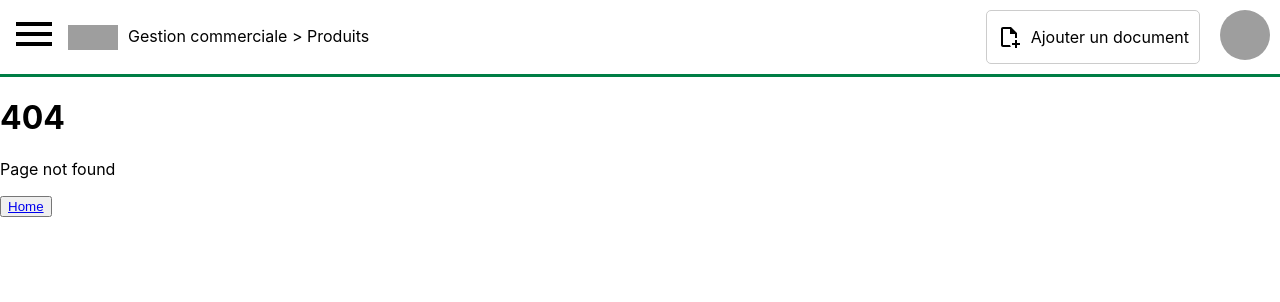
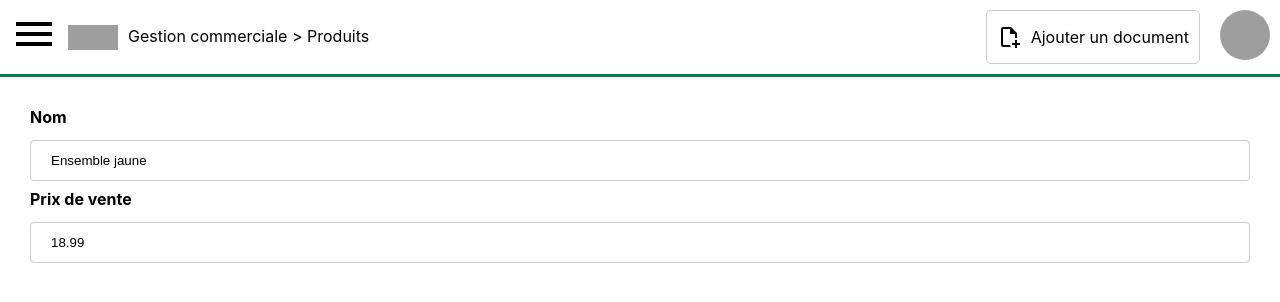
Before and after one commit to sebtex1/sage-frontend, a React (Create React App) app: page /bundle/1 in a window 1280 px wide. Before the commit this address had no page. Shown: the top 302 px of the page. Built offline with nearby package versions, Linux system fonts and the light colour scheme; grey boxes are pictures that could not be loaded.

Commit message:
Feat: page bundle

```diff
--- a/src/App.js
+++ b/src/App.js
@@ -11,6 +11,7 @@ import Produits from './pages/Produits'
 import DetailProduit from './pages/DetailProduit'
 import DetailTiers from './pages/DetailTiers'
 import Variant from './pages/Variant'
+import Bundle from './pages/Bundle'
 import NotFound from './pages/NotFound'
 
 const router = createBrowserRouter([
@@ -92,6 +93,14 @@ const router = createBrowserRouter([
     ),
   },
   {
+    path: 'bundle/:id',
+    element: (
+      <Default>
+        <Bundle />
+      </Default>
+    ),
+  },
+  {
     path: '*',
     element: (
       <Default>
--- /dev/null
+++ b/src/pages/Bundle.js
@@ -0,0 +1,57 @@
+import React from 'react'
+import styled from 'styled-components'
+import { useParams } from 'react-router-dom'
+import PageColumn from '../components/PageColumn'
+import InputForm from '../components/InputForm'
+
+const Bundle = () => {
+  const [bundle, setBundle] = React.useState({
+    name: '',
+    sell_price: '',
+  })
+  const [idBundle] = React.useState(useParams().id)
+
+  React.useEffect(() => {
+    setBundle(
+      bundlesData.filter((item) => item.id === parseInt(idBundle, 10))[0],
+    )
+  }, [])
+
+  const bundlesData = [
+    { id: 1, name: 'Ensemble jaune', sell_price: 18.99 },
+    { id: 2, name: 'Ensemble t-shirt jaune + short noir', sell_price: 18.99 },
+  ]
+
+  return (
+    <Div>
+      <PageColumn>
+        <InputForm
+          label="Nom"
+          type="text"
+          id="nom"
+          name="nom"
+          placeholder=""
+          value={bundle.name}
+          onChange={(e) => setBundle({ ...bundle, name: e.target.value })}
+        />
+        <InputForm
+          label="Prix de vente"
+          type="text"
+          id="prix"
+          name="prix"
+          placeholder=""
+          value={bundle.sell_price}
+          onChange={(e) => setBundle({ ...bundle, sell_price: e.target.value })}
+        />
+      </PageColumn>
+    </Div>
+  )
+}
+export default Bundle
+
+const Div = styled.div`
+  display: flex;
+  flex-direction: row;
+  justify-content: space-between;
+  padding: 10px;
+`
--- a/src/pages/DetailProduit.js
+++ b/src/pages/DetailProduit.js
@@ -78,8 +78,8 @@ const DetailProduit = () => {
     },
   ]
   const bundlesData = [
-    { name: 'Ensemble jaune', sell_price: 18.99 },
-    { name: 'Ensemble t-shirt jaune + short noir', sell_price: 18.99 },
+    { id: 1, name: 'Ensemble jaune', sell_price: 18.99 },
+    { id: 2, name: 'Ensemble t-shirt jaune + short noir', sell_price: 18.99 },
   ]
   const listBundle = ['Ensemble jaune', 'Ensemble t-shirt jaune + short noir']
   return (
@@ -246,6 +246,7 @@ const DetailProduit = () => {
               { name: '', value: 'actions' },
             ]}
             itemsPerPage={5}
+            rowClick={(object) => navigate(`/bundle/${object.id}`)}
             actions={[{ callback: () => setModalBundleSuppr(true) }]}
           />
         ) : null}
```
